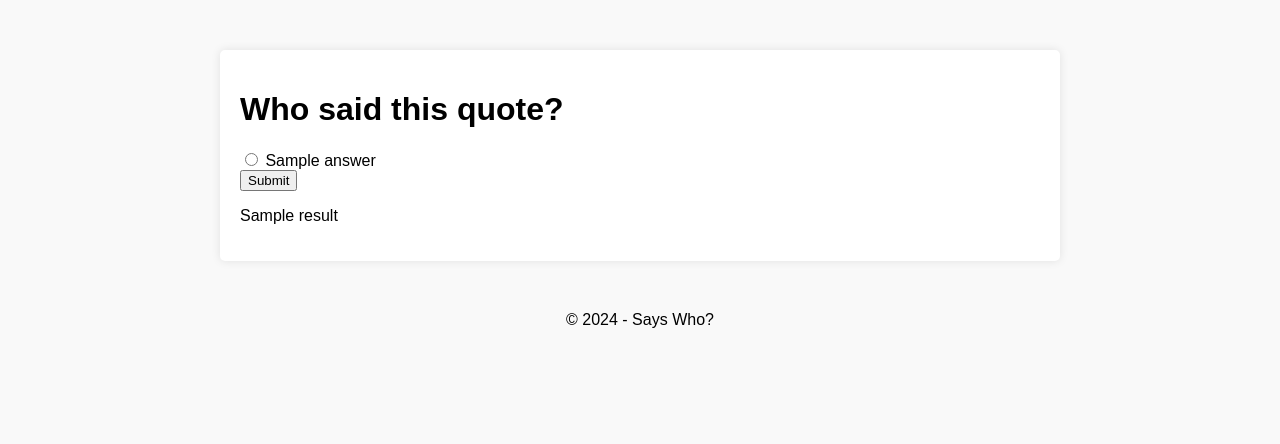
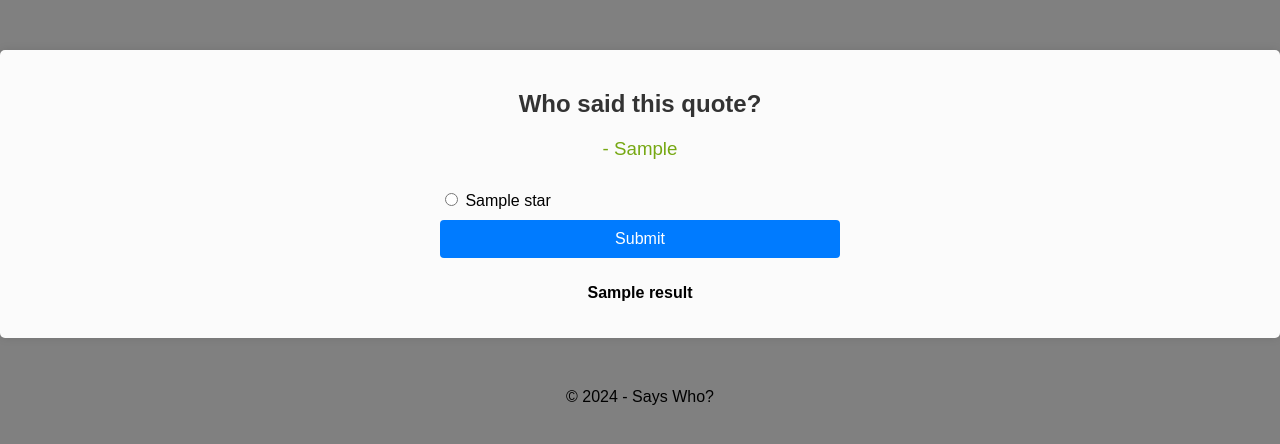
Before and after one commit to Temba23/says-who, a Django app: template templates/game.html in a window 1280 px wide. Shown: the top 444 px of the page. Run offline with Django 5.2, Linux system fonts and the light colour scheme; tables that the repository leaves empty hold one stand-in row (values such as "Sample post"); the template is opened without the code that fills it: values that come from a table or form of the project are taken from there, most other values are stand-ins (such as "Sample title", 1, 10 or a date in 2020); parts of the project's set-up code (start-up, migrations or seed data) failed here and were passed over.

Commit message:
Game logic applied and css enhancements

```diff
--- a/says_who/urls.py
+++ b/says_who/urls.py
@@ -1,7 +1,7 @@
 from django.conf import settings
 from django.conf.urls.static import static
 from django.urls import path
-from .views import star, quote, question, game
+from .views import star, quote, game
 
 urlpatterns = [
     path('star/', star, name="create-star"),
--- a/static/css/style.css
+++ b/static/css/style.css
@@ -1,15 +1,15 @@
 body {
     font-family: Arial, sans-serif;
-    background-color: #f9f9f9;
+    background-color: grey;
     margin: 0;
     padding: 0;
 }
 
 main {
-    max-width: 800px;
+    max-width: 1500px;
     margin: 50px auto;
     padding: 20px;
-    background: #fff;
+    background: #fbfbfb;
     border-radius: 5px;
     box-shadow: 0 0 10px rgba(0, 0, 0, 0.1);
 }
@@ -22,13 +22,15 @@ h2 {
 
 h3 {
     text-align: center;
-    color: yellowgreen;
+    color: rgb(118, 168, 19);
     margin-bottom: 20px;
+    font-weight:500;
 }
 
 .star-form {
     max-width: 400px;
     margin: 0 auto;
+    padding: 10px 10px 10px 10px;
 }
 
 .form-group {
@@ -60,6 +62,7 @@ h3 {
     font-size: 16px;
     cursor: pointer;
     text-align: center;
+    margin-top: 10px;
 }
 
 .btn:hover {
@@ -75,3 +78,8 @@ h3 {
 {
     text-align: center;
 }
+
+.result {
+    font-weight: 700;
+    text-align: center;
+}
--- a/templates/game.html
+++ b/templates/game.html
@@ -1,22 +1,22 @@
 {% extends "base.html" %}
 
 {% block title %}
-Quote Game
+<h2>Quote Game</h2>
 {% endblock %}
 
 {% block content %}
-<h1>Who said this quote?</h1>
-<p>{{ question.quote.quote }}</p>
+<h2>Who said this quote?</h2>
+<h3> - {{ question.quote.quote }}</h3>
 
-<form method="post">
+<form method="post", class='star-form'>
     {% csrf_token %}
     {% for answer in answers %}
         <input type="radio" name="answer" value="{{ answer.id }}"> {{ answer.name }}<br>
     {% endfor %}
-    <button type="submit">Submit</button>
+    <button type="submit" class="btn btn-primary">Submit</button>
 </form>
 
 {% if result %}
-    <p>{{ result }}</p>
+    <p class='result'> {{ result }}</p>
 {% endif %}
 {% endblock %}
```
Also changed, not shown: says_who/forms.py (+11 -11 lines), says_who/views.py (+29 -8 lines).
